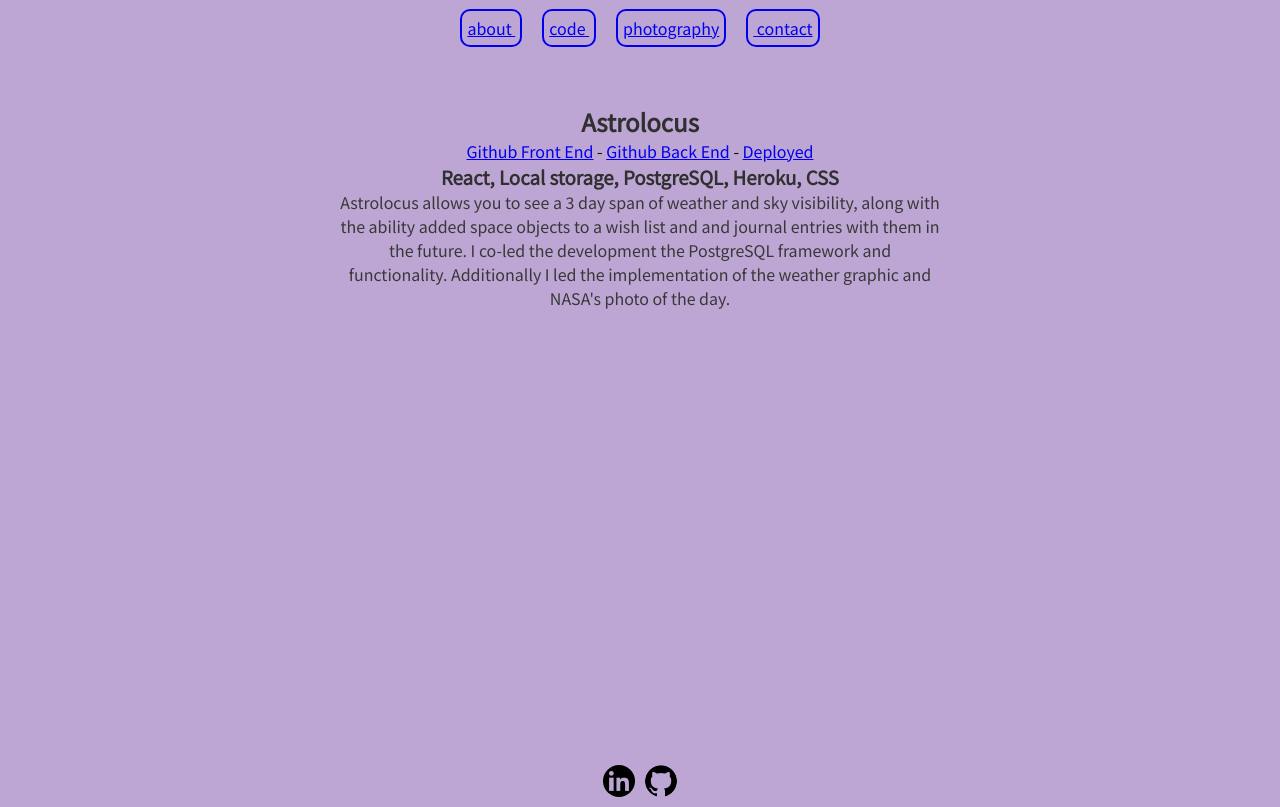
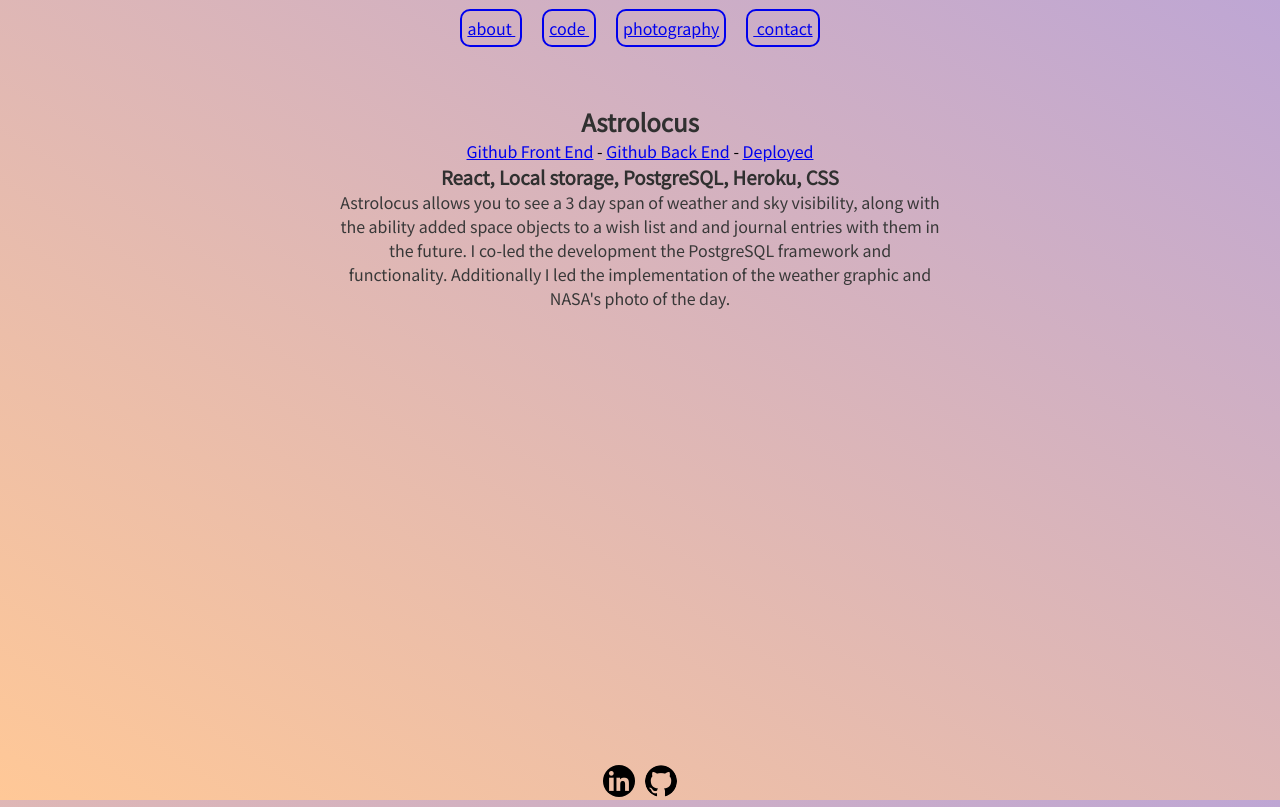
Before and after one commit to mckubisiak/my-portfolio, a React (Create React App) app: page /code in a window 1280 px wide. Built offline with nearby package versions, Linux system fonts and the light colour scheme.

Commit message:
gradient background courtesy of dj and bri

```diff
--- a/src/Components/Footer.js
+++ b/src/Components/Footer.js
@@ -1,4 +1,6 @@
 import React, { Component } from 'react';
+import '../Styles/App.css';
+import '../Styles/App.css';
 // import Switch from "react-switch";
 
 export default class Footer extends Component {
--- a/src/Styles/App.css
+++ b/src/Styles/App.css
@@ -14,8 +14,14 @@ font-family: 'Roboto', sans-serif; */
 }
 
 html {
+  height: 100%;
+}
+
+body {
+  height: 100%;
   background-color: #bea6d4;
   border-radius: 2em;
+  background-image: linear-gradient(to bottom left, #bea6d4, #ffc897);
 }
 
 .header {
@@ -35,6 +41,7 @@ html {
   position: absolute;
   bottom: 0;
   left: 0;
+  background-color: #00000000;
 }
 
 .mainDiv {
@@ -45,7 +52,6 @@ html {
   align-self: center;
   max-width: 85%;
   align-items: center;
-  background-color: #bea6d4;
 }
 
 article {
--- /dev/null
+++ b/src/Styles/Footer.css
@@ -0,0 +1,3 @@
+* {
+  background-color: rgba(0, 0, 0, 0);
+}
```
